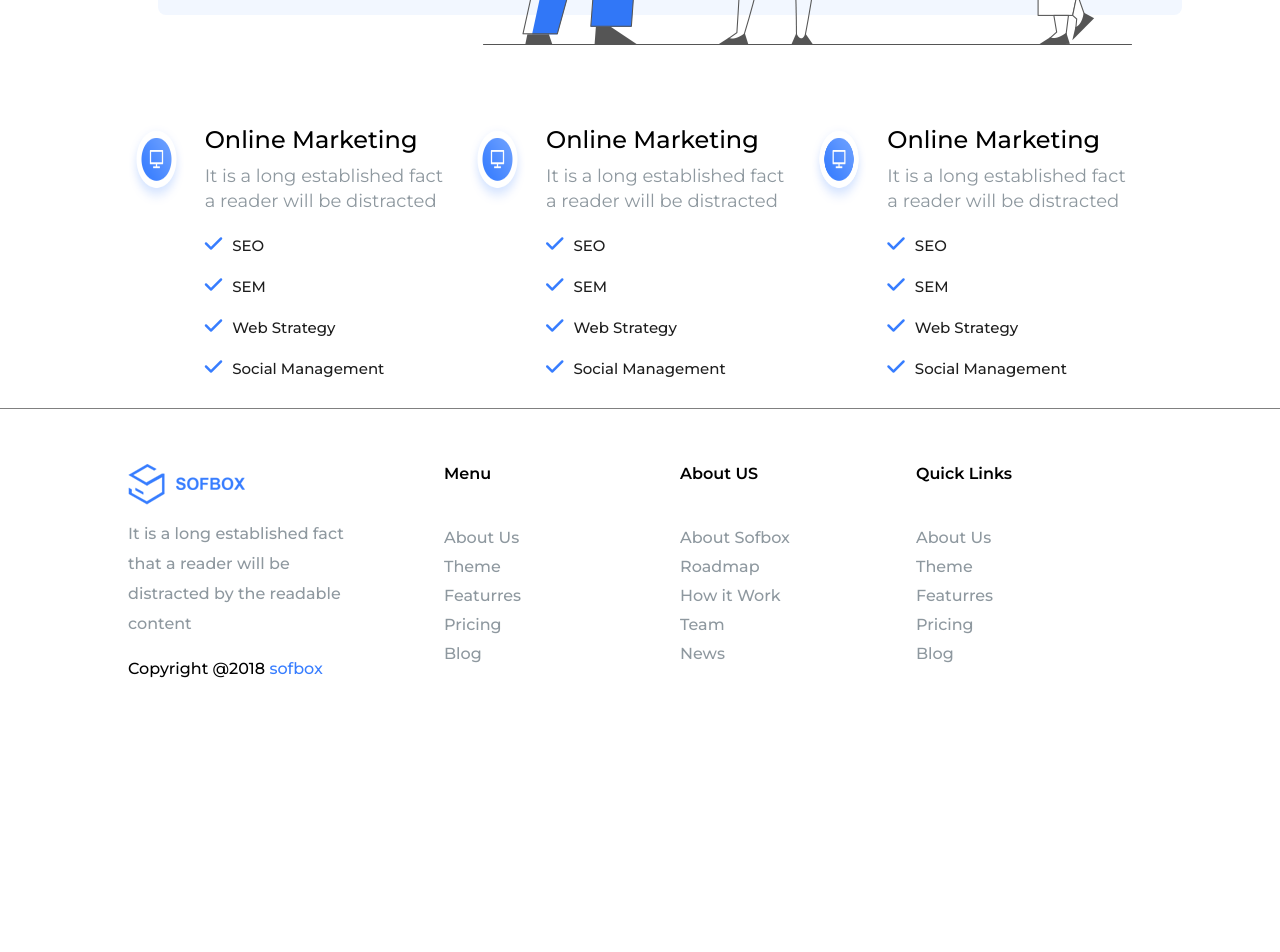
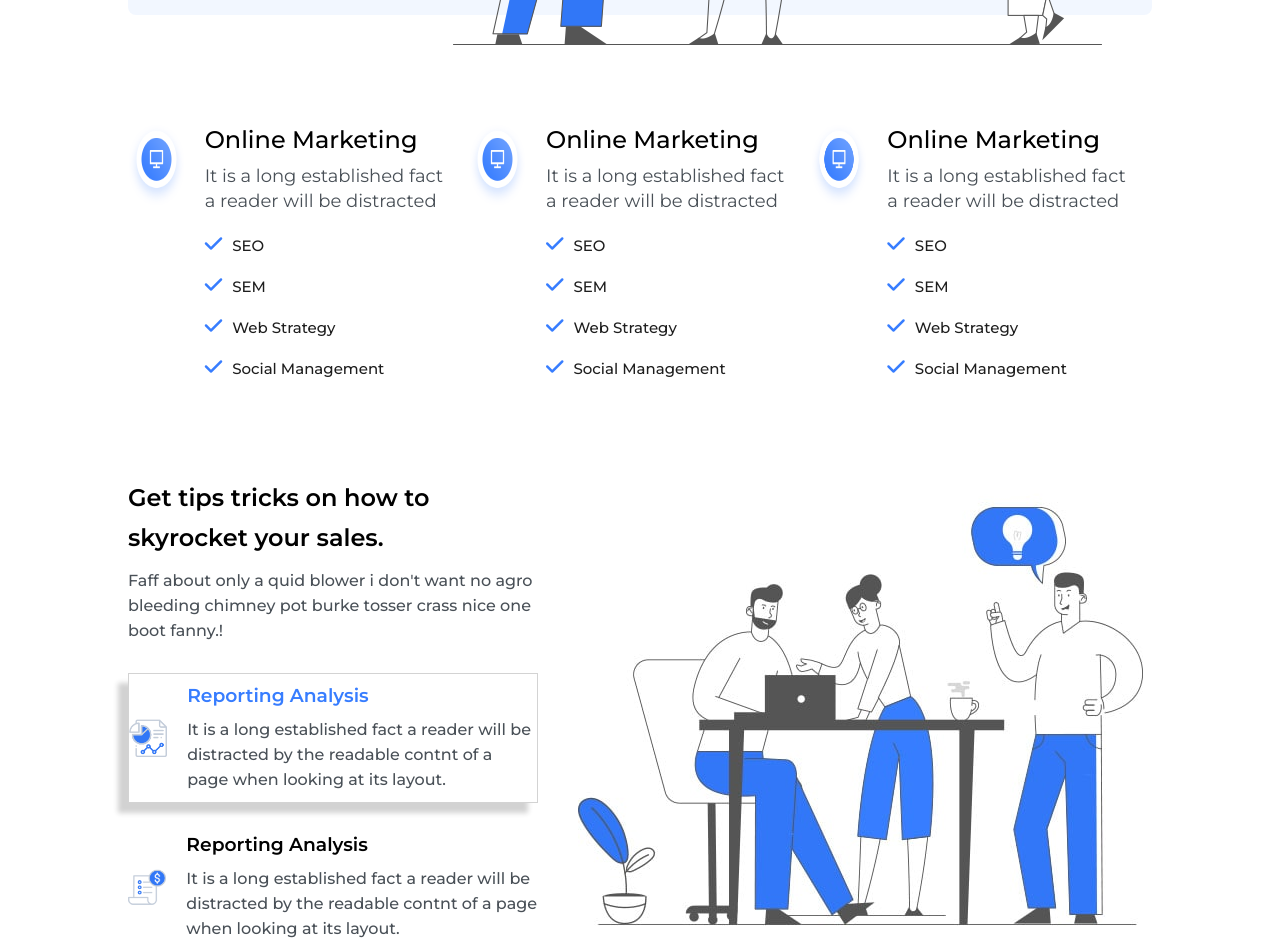
Before and after one commit to gabriele-annese/proj-html-vuejs, a Vue app: page / in a window 1280 px wide. Shown: the part 600-1552 px from the top of the page. Before the commit the page ends 1313 px from the top, so only its background shows below. Built offline with nearby package versions, Linux system fonts and the light colour scheme.

Commit message:
add analysis

```diff
--- a/src/App.vue
+++ b/src/App.vue
@@ -1,9 +1,7 @@
 <template>
   <div id="app">
-    <div class="container">
-      <Header />
-      <Main />
-    </div>
+    <Header />
+    <Main />
     <Footer />
   </div>
 </template>
@@ -29,10 +27,6 @@ export default {
   box-sizing: border-box;
   font-family: 'Montserrat', sans-serif;
 }
-.container {
-  width: 80%;
-  margin: 0 auto;
-}
 .btn{
       padding: 10px 8px;
       font-weight: 500;
--- /dev/null
+++ b/src/components/Analysis.vue
@@ -0,0 +1,104 @@
+<template>
+    <div class="container">
+        <div class="left">
+            <h2>Get tips tricks on how to skyrocket your sales.</h2>
+            <p>Faff about only a quid blower i don't want no agro bleeding chimney pot burke tosser crass nice one boot fanny.!</p>
+            <ul class="info-ctn">
+                <li class="active">
+                    <div class="imgCtn-list">
+                        <img src="../assets/img/510.png" alt="">
+                    </div>
+                    <div class="text-ctn">
+                        <h3>Reporting Analysis</h3>
+                        <p>{{textAnalysis}}</p>
+                    </div>
+                </li>
+                <li>
+                    <div class="imgCtn-list">
+                        <img src="../assets/img/511.png" alt="">
+                    </div>
+                    <div class="text-ctn">
+                        <h3>Reporting Analysis</h3>
+                        <p>{{textAnalysis}}</p>
+                    </div>
+                </li>
+            </ul>
+
+        </div>
+        <div class="right">
+            <div class="img-ctn">
+                <img src="../assets/img/509.jpeg" alt="">
+            </div>
+        </div>
+    </div>
+</template>
+
+<script>
+export default {
+name: 'Analysis',
+data(){
+    return{
+        textAnalysis: 'It is a long established fact a reader will be distracted by the readable contnt of a page when looking at its layout.'
+    }
+},
+methods:{
+    Addstyle(){
+        this.document.querySelector(".box").classList.add = "active"
+    }
+}
+}
+</script>
+
+<style lang="scss" scoped>
+.container{
+    width: 80%;
+    margin: 50px auto;
+    display: flex;
+    padding-top: 50px;
+    .left{
+        width: 40%;
+        h2{
+            line-height: 40px;
+        }
+        p{
+            line-height: 25px;
+            color: #495057;
+            font-weight: 500;
+            margin-top: 10px;
+        }
+        .info-ctn{
+            list-style: none;
+            li{
+                display: flex;
+                align-items: center;
+                margin-top: 30px;
+                cursor: pointer;
+                .imgCtn-list{
+                    width: 100px;
+                    height: 100px;
+                    margin-right: 20px;
+                    img{
+                        width: 100%;
+                        height: 100%;
+                        object-fit: contain;
+                    }
+                }
+            }
+        }
+        .active{
+            border: 1px solid lightgray;
+            padding: 10px 0;
+            box-shadow: -10px  10px 5px rgba($color: #1e1e1e, $alpha: .2);
+            h3{
+                color: #377dff;
+            }
+        }
+    }
+    .right{
+        width: 60%;
+        .img-ctn{
+            margin-left: 40px;
+        }
+    }
+}
+</style>
--- a/src/components/GridMarketing.vue
+++ b/src/components/GridMarketing.vue
@@ -71,10 +71,12 @@ data(){
 
 <style lang="scss" scoped>
 .marketOnline{
+    width: 80%;
+    margin: 0 auto;
     display: flex;
+    padding-top: 80px;
 }
  .marketOnline-ctn{
-     margin-top: 80px;
      display: flex;
      width: calc(100% / 3);
      margin-right: 20px;
@@ -94,7 +96,7 @@ data(){
         p{
             margin-top: 10px;
             line-height: 25px;
-            color: #8e989f;
+            color: #495057;
             font-size: 18px;
         }
         ul{
--- a/src/components/Header.vue
+++ b/src/components/Header.vue
@@ -54,6 +54,8 @@ data(){
 
 <style lang="scss" scoped>
     header{
+        width: 80%;
+        margin: 0 auto;
         display: flex;
         align-items: center;
         justify-content: space-between;
--- a/src/components/Hero.vue
+++ b/src/components/Hero.vue
@@ -25,11 +25,11 @@ name: 'Hero',
 
 <style lang="scss" scoped>
     .hero-ctn{
-        width: 100%;
+        width: 80%;
+        margin: 30px auto;
         height: 500px;
         background-color: #f2f7ff;
         border-radius: 8px;
-        margin: 30px;
         display: flex;
         .tex-ctn{
             height: 200px;
@@ -41,7 +41,7 @@ name: 'Hero',
             p{
                 margin-top: 20px;
                 line-height: 23px;
-                color: #8e989f;
+                color: #495057;
                 font-weight: 500;
             }
             button{
--- a/src/components/Main.vue
+++ b/src/components/Main.vue
@@ -2,17 +2,20 @@
     <div>
         <Hero />
         <GridMarketing />
+        <Analysis />
     </div>
 </template>
 
 <script>
 import Hero from './Hero.vue'
 import GridMarketing from './GridMarketing.vue'
+import Analysis from './Analysis.vue'
 export default {
 name: 'Main',
 components: {
     Hero,
     GridMarketing,
+    Analysis,
 }
 }
 </script>
```
